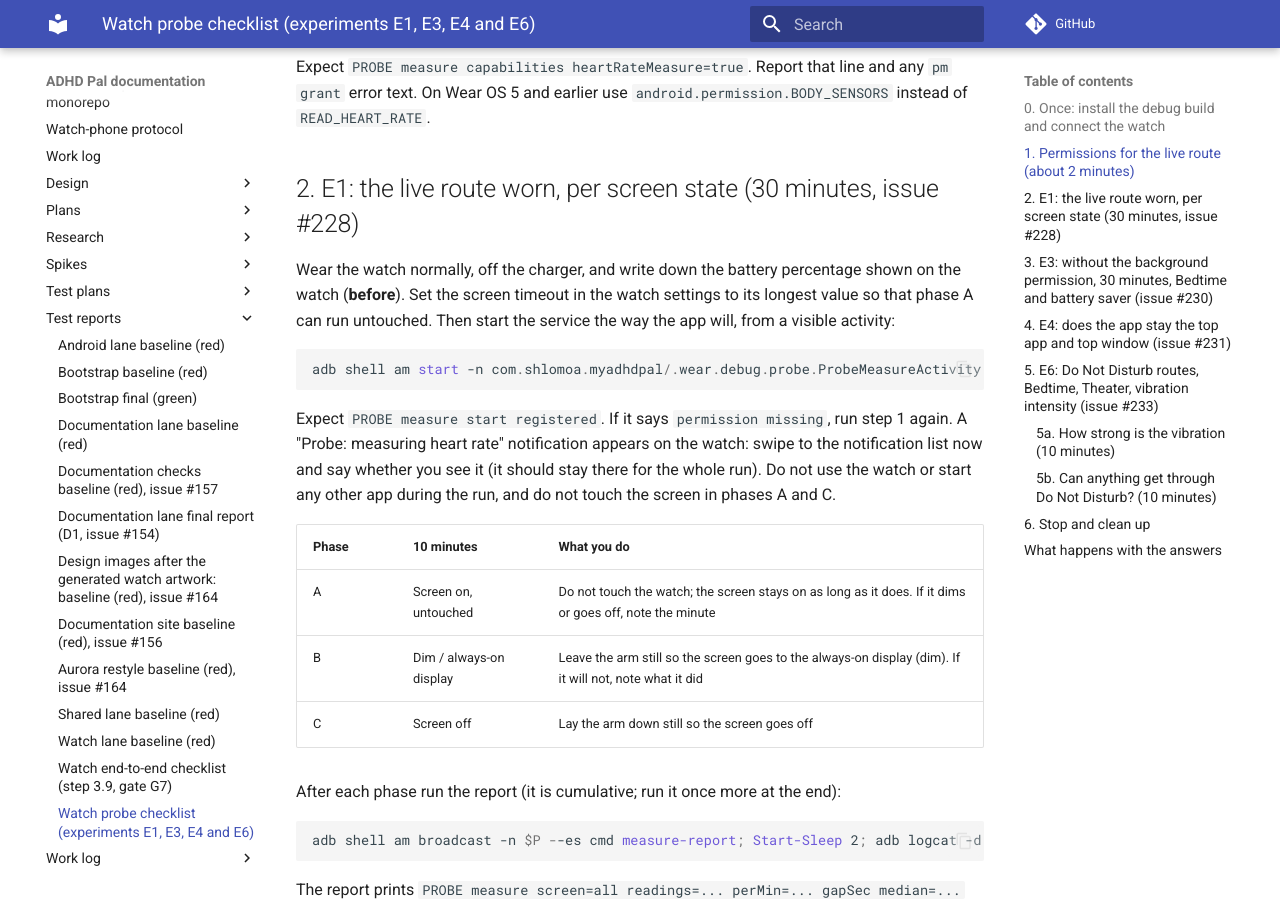
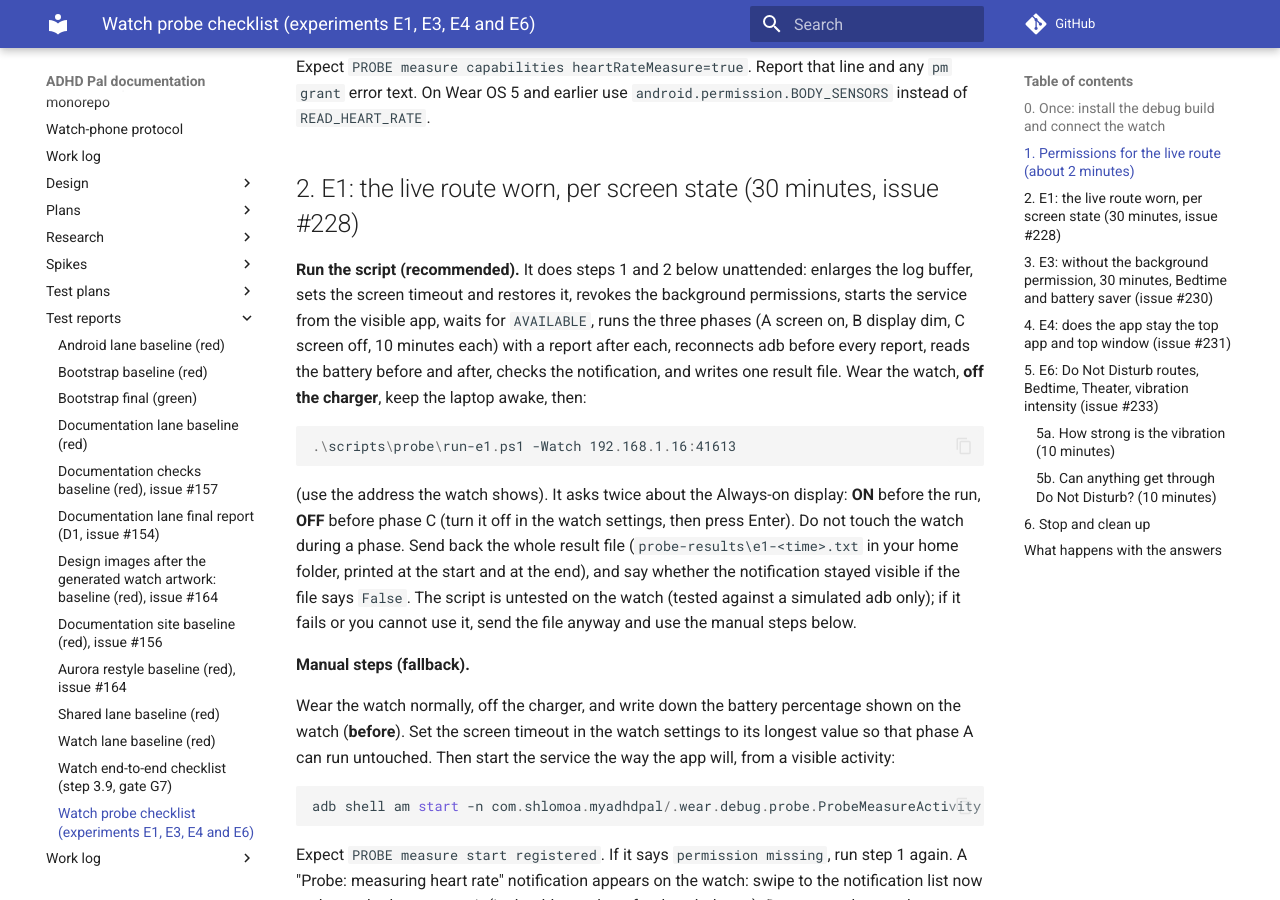
Before and after one commit to shlomoa/my-adhd-pal, an MkDocs documentation site: the page built from docs/test-reports/watch-probe-checklist.md, in a window 1280 px wide and 900 px high, scrolled down 1169 px. Built offline with MkDocs 1.6.1 and Material for MkDocs 9.7.7, drawn with Linux system fonts in a browser that asks for light colours; comment, search, counter and statistics services are not loaded.

Commit message:
Add the E1 run script and update checklist step 2
Co-Authored-By: Claude Sonnet 5.5 <noreply@anthropic.com>
Claude-Session: https://claude.ai/code/session_01WEDbyAJ64XqdSoQasUsg7b

````diff
--- a/docs/test-reports/watch-probe-checklist.md
+++ b/docs/test-reports/watch-probe-checklist.md
@@ -46,6 +46,24 @@ Expect `PROBE measure capabilities heartRateMeasure=true`. Report that line and
 earlier use `android.permission.BODY_SENSORS` instead of `READ_HEART_RATE`.
 
 ## 2. E1: the live route worn, per screen state (30 minutes, issue #228)
+
+**Run the script (recommended).** It does steps 1 and 2 below unattended: enlarges the log buffer, sets the screen timeout
+and restores it, revokes the background permissions, starts the service from the visible app, waits for `AVAILABLE`,
+runs the three phases (A screen on, B display dim, C screen off, 10 minutes each) with a report after each, reconnects
+adb before every report, reads the battery before and after, checks the notification, and writes one result file. Wear the
+watch, **off the charger**, keep the laptop awake, then:
+
+```powershell
+.\scripts\probe\run-e1.ps1 -Watch 192.168.1.16:41613
+```
+
+(use the address the watch shows). It asks twice about the Always-on display: **ON** before the run, **OFF** before phase C
+(turn it off in the watch settings, then press Enter). Do not touch the watch during a phase. Send back the whole result file
+(`probe-results\e1-<time>.txt` in your home folder, printed at the start and at the end), and say whether the notification
+stayed visible if the file says `False`. The script is untested on the watch (tested against a simulated adb only); if it fails
+or you cannot use it, send the file anyway and use the manual steps below.
+
+**Manual steps (fallback).**
 
 Wear the watch normally, off the charger, and write down the battery percentage shown on the watch (**before**). Set the
 screen timeout in the watch settings to its longest value so that phase A can run untouched. Then start the service the
````
Also changed, not shown: docs/test-reports/watch-baseline.md (+13 -0 lines), docs/work-log/watch.md (+1 -0 lines), 3 other files.
